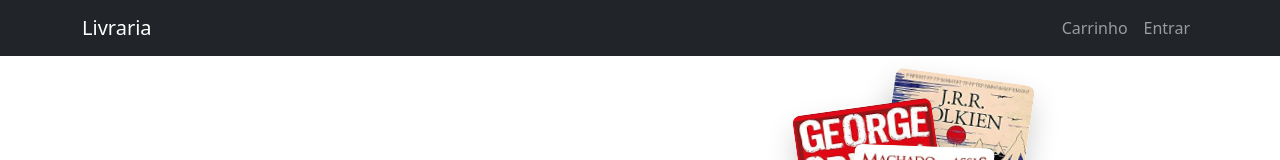
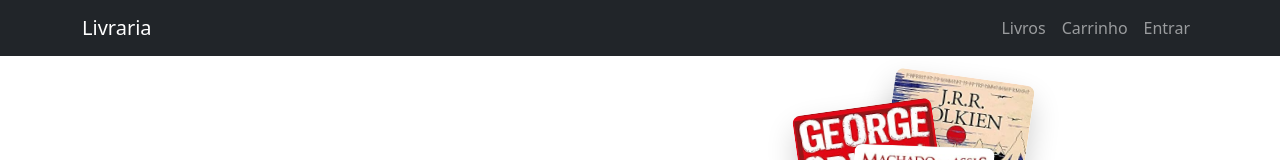
Before and after one commit to FrAnKlInSousa/lojafatec, an Angular app: page / in a window 1280 px wide. Shown: the top 160 px of the page. Built offline with nearby package versions, Linux system fonts and the light colour scheme.

Commit message:
voltando o menu livros

```diff
--- a/src/app/app.html
+++ b/src/app/app.html
@@ -3,6 +3,7 @@
     <a routerLink="/" class="navbar-brand">Livraria</a>
 
     <div class="navbar-nav ms-auto">
+      <a routerLink="/" class="nav-link">Livros</a>
 
       <a routerLink="/carrinho" class="nav-link">Carrinho</a>
 
```
